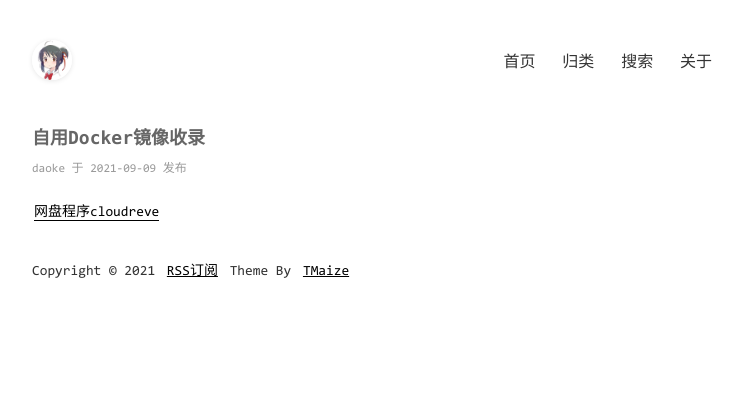
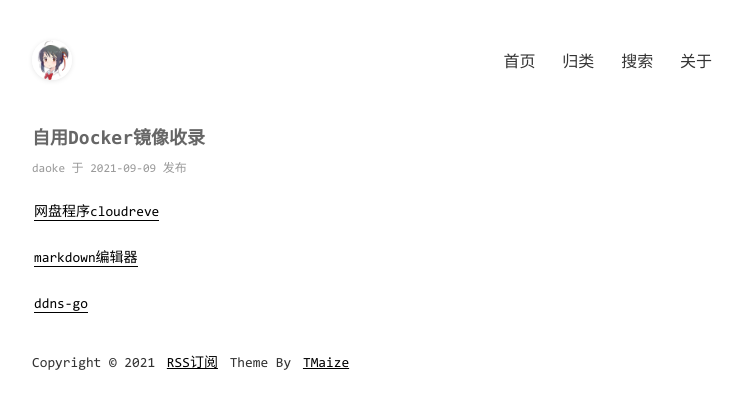
Before and after one commit to BugTan/daoke123.github.io, a Jekyll site: the page built from _posts/2021-09-09-自用Docker镜像收录.md, in a window 1280 px wide. Shown: the top 409 px of the page, without its empty margins (268-1011 px from the left). Built offline with Jekyll 4.4.1, drawn with Linux system fonts in a browser that asks for light colours.

Commit message:
Update 2021-09-09-自用Docker镜像收录.md

```diff
--- a/_posts/2021-09-09-自用Docker镜像收录.md
+++ b/_posts/2021-09-09-自用Docker镜像收录.md
@@ -4,3 +4,7 @@ title:   自用Docker镜像收录
 categories: [docker]
 ---
 [网盘程序cloudreve](https://hub.docker.com/r/jialezi/cloudreve)
+
+[markdown编辑器](https://hub.docker.com/r/lstcml/n1_markdown)
+
+[ddns-go](https://blog.198168.xyz/posts/2021/02/26/%E7%AE%80%E5%8D%95%E5%A5%BD%E7%94%A8%E7%9A%84ddns-go.html)
```
